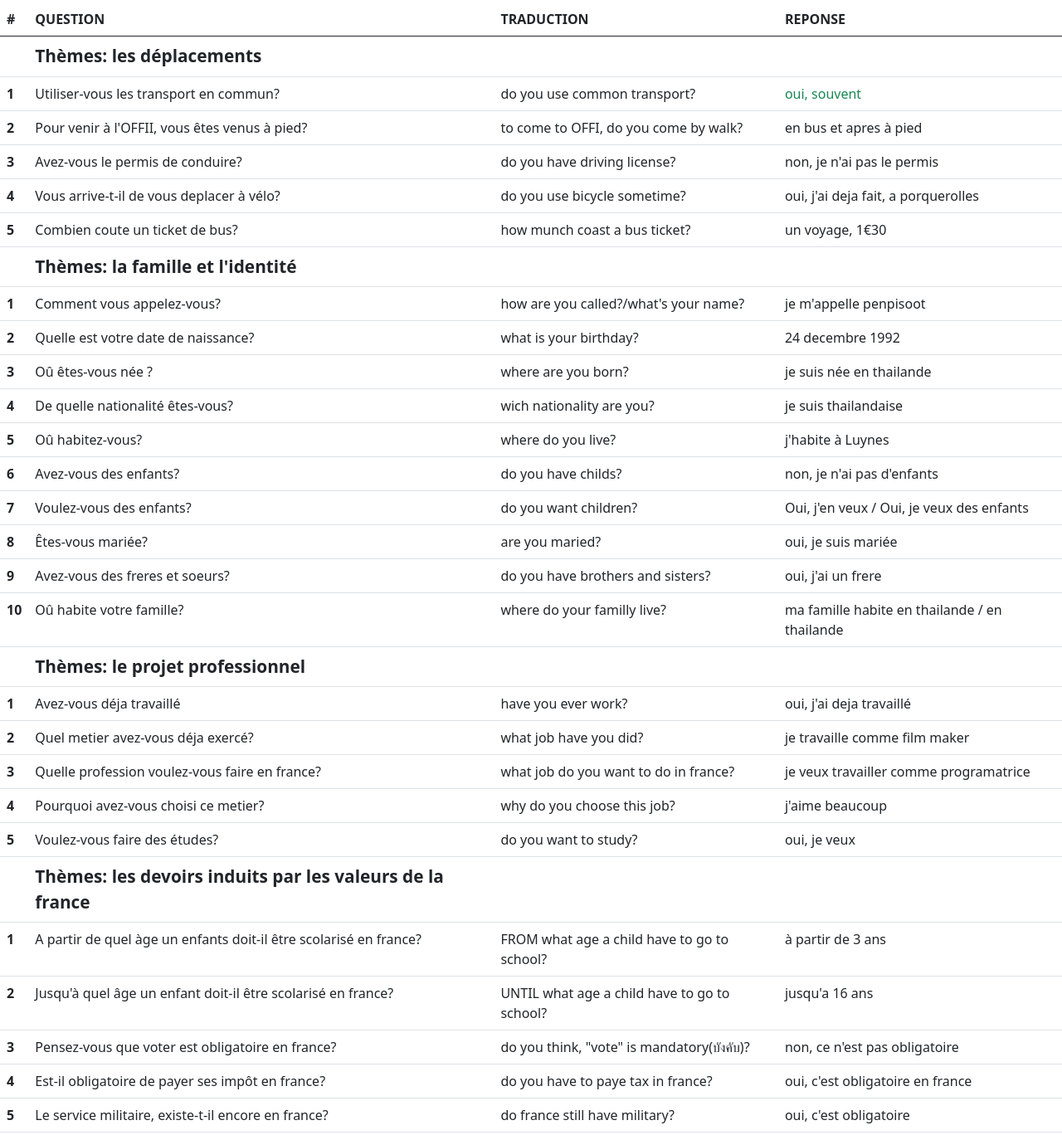
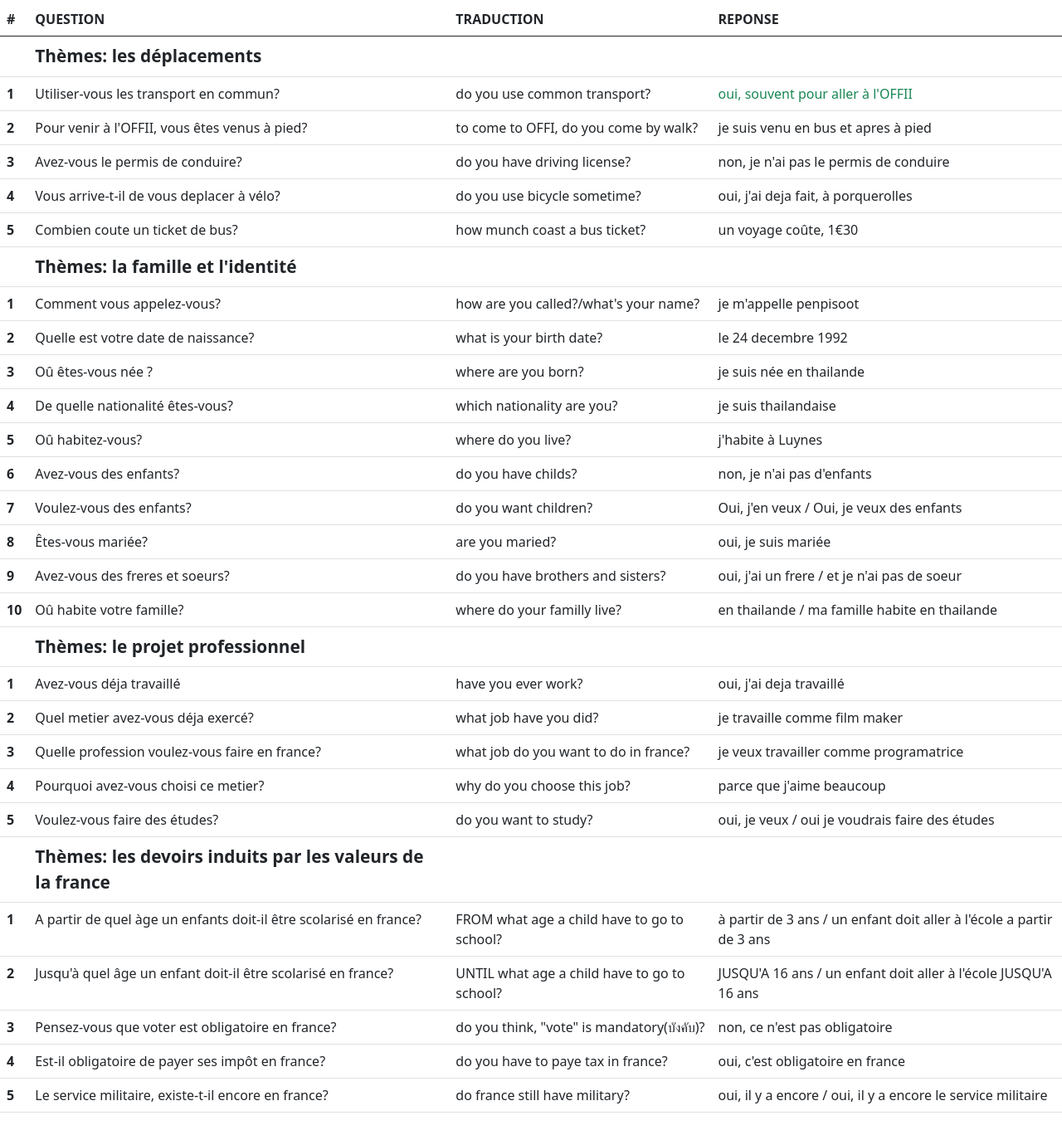
Before and after one commit to seyssenna/test-francais, a plain HTML site: page index.html in a window 1280 px wide. Shown: the part 227-1595 px from the top of the page at 83% size. Drawn offline with nearby package versions, Linux system fonts and the light colour scheme.

Commit message:
precision des reponses

```diff
--- a/index.html
+++ b/index.html
@@ -33,31 +33,31 @@
             <th scope="row">1</th>
             <td>Utiliser-vous les transport en commun?</td>
             <td>do you use common transport?</td>
-            <td class="text-success">oui, souvent</td>
+            <td class="text-success">oui, souvent pour aller à l'OFFII</td>
           </tr>
           <tr>
             <th scope="row">2</th>
             <td>Pour venir à l'OFFII, vous êtes venus à pied?</td>
             <td>to come to OFFI, do you come by walk?</td>
-            <td class="reponse">en bus et apres à pied</td>
+            <td class="reponse">je suis venu en bus et apres à pied</td>
           </tr>
           <tr>
             <th scope="row">3</th>
             <td>Avez-vous le permis de conduire?</td>
             <td>do you have driving license?</td>
-            <td class="reponse">non, je n'ai pas le permis</td>
+            <td class="reponse">non, je n'ai pas le permis de conduire</td>
           </tr>
           <tr>
             <th scope="row">4</th>
             <td>Vous arrive-t-il de vous deplacer à vélo?</td>
             <td>do you use bicycle sometime?</td>
-            <td class="reponse">oui, j'ai deja fait, a porquerolles</td>
+            <td class="reponse">oui, j'ai deja fait, à porquerolles</td>
           </tr>
           <tr>
             <th scope="row">5</th>
             <td>Combien coute un ticket de bus?</td>
             <td>how munch coast a bus ticket?</td>
-            <td class="reponse">un voyage, 1€30</td>
+            <td class="reponse">un voyage coûte, 1€30</td>
           </tr>
           <tr>
             <th scope="row"></th>
@@ -74,8 +74,8 @@
           <tr>
             <th scope="row">2</th>
             <td>Quelle est votre date de naissance?</td>
-            <td>what is your birthday?</td>
-            <td class="reponse">24 decembre 1992</td>
+            <td>what is your birth date?</td>
+            <td class="reponse"> le 24 decembre 1992</td>
           </tr>
           <tr>
             <th scope="row">3</th>
@@ -86,7 +86,7 @@
           <tr>
             <th scope="row">4</th>
             <td>De quelle nationalité êtes-vous?</td>
-            <td>wich nationality are you?</td>
+            <td>which nationality are you?</td>
             <td class="reponse">je suis thailandaise</td>
           </tr>
           <tr>
@@ -117,13 +117,13 @@
             <th scope="row">9</th>
             <td>Avez-vous des freres et soeurs?</td>
             <td>do you have brothers and sisters?</td>
-            <td class="reponse">oui, j'ai un frere</td>
+            <td class="reponse">oui, j'ai un frere / et je n'ai pas de soeur</td>
           </tr>
           <tr>
             <th scope="row">10</th>
             <td>Oû habite votre famille?</td>
             <td>where do your familly live?</td>
-            <td class="reponse">ma famille habite en thailande / en thailande</td>
+            <td class="reponse">en thailande / ma famille habite en thailande</td>
           </tr>
           <tr>
             <th scope="row"></th>
@@ -153,13 +153,13 @@
             <th scope="row">4</th>
             <td>Pourquoi avez-vous choisi ce metier?</td>
             <td>why do you choose this job?</td>
-            <td class="reponse">j'aime beaucoup</td>
+            <td class="reponse">parce que j'aime beaucoup</td>
           </tr>
           <tr>
             <th scope="row">5</th>
             <td>Voulez-vous faire des études?</td>
             <td>do you want to study?</td>
-            <td class="reponse">oui, je veux</td>
+            <td class="reponse">oui, je veux / oui je voudrais faire des études</td>
           </tr>
           <tr>
             <th scope="row"></th>
@@ -171,13 +171,13 @@
             <th scope="row">1</th>
             <td>A partir de quel àge un enfants doit-il être scolarisé en france?</td>
             <td>FROM what age a child have to go to school?</td>
-            <td class="reponse">à partir de 3 ans</td>
+            <td class="reponse">à partir de 3 ans / un enfant doit aller à l'école a partir de 3 ans</td>
           </tr>
           <tr>
             <th scope="row">2</th>
             <td>Jusqu'à quel âge un enfant doit-il être scolarisé en france?</td>
             <td>UNTIL what age a child have to go to school?</td>
-            <td class="reponse">jusqu'a 16 ans</td>
+            <td class="reponse">JUSQU'A 16 ans / un enfant doit aller à l'école JUSQU'A 16 ans</td>
           </tr>
           <tr>
             <th scope="row">3</th>
@@ -195,7 +195,7 @@
             <th scope="row">5</th>
             <td>Le service militaire, existe-t-il encore en france?</td>
             <td>do france still have military?</td>
-            <td class="reponse">oui, c'est obligatoire</td>
+            <td class="reponse">oui, il y a encore / oui, il y a encore le service militaire</td>
           </tr>
         </tbody>
       </table>
```
